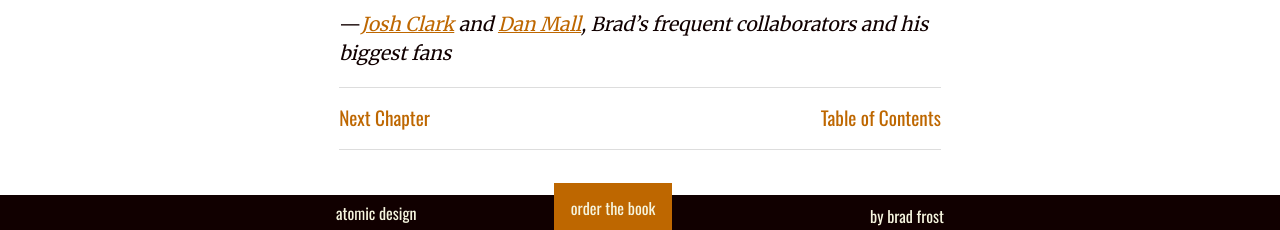
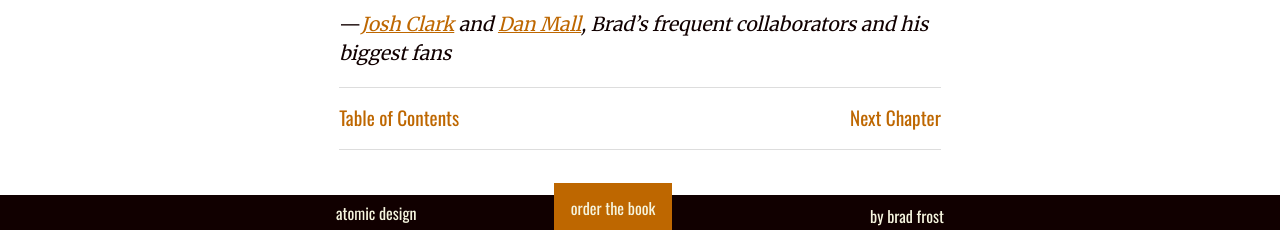
Before and after one commit to bradfrost/atomic-design, a Jekyll site: the page built from foreword.md, in a window 1280 px wide and 900 px high, scrolled down 2263 px. Shown: the part 667-897 px from the top of the window. Built offline with Jekyll 4.4.1, drawn with Linux system fonts in a browser that asks for light colours; nearby versions of some CDN libraries.

```diff
--- a/_includes/pagination.html
+++ b/_includes/pagination.html
@@ -1,4 +1,4 @@
 <nav role="navigaiton" class="pagination">
-    {% if page.nextChapter %}<a href="{{ page.nextChapter }}">Next Chapter</a>{% endif %}
-    <a href="/table-of-contents/">Table of Contents</a>
+  <a href="/table-of-contents/">Table of Contents</a>
+  {% if page.nextChapter %}<a href="{{ page.nextChapter }}">Next Chapter</a>{% endif %}
 </nav>
```
Also changed, not shown: 8 other files.
